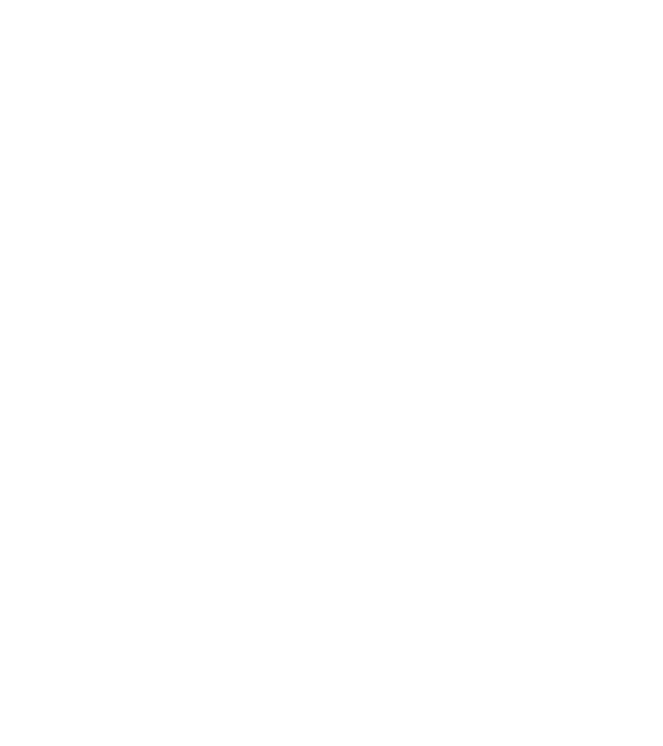
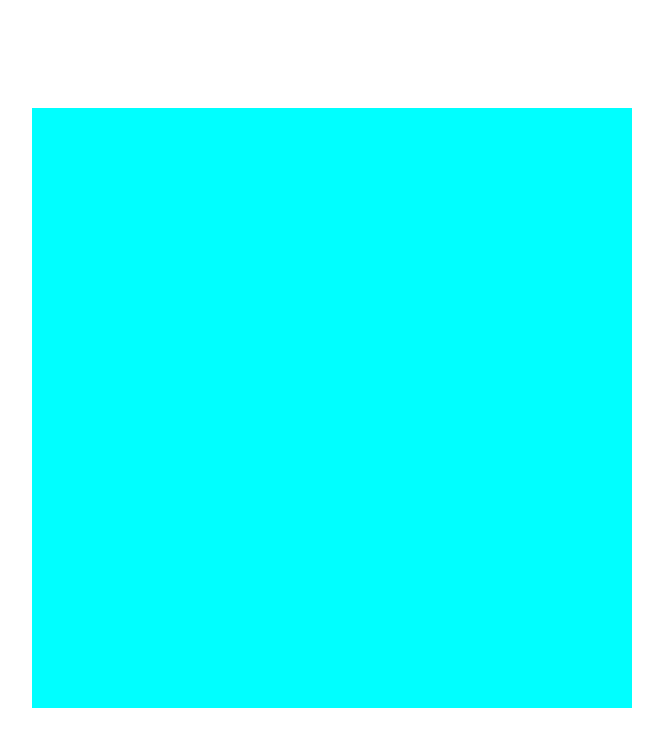
Before and after one commit to Stevjor/16x16_grid, a plain HTML site: page index.html in a window 1280 px wide. Shown: the whole page, without its empty margins (316-979 px from the left). Drawn offline with Linux system fonts and the light colour scheme.

Commit message:
Added container for grids.

```diff
--- a/index.html
+++ b/index.html
@@ -3,9 +3,13 @@
     <head>
         <title>16x16 grid</title>
         <meta charset="UTF-8">
+        <link rel="stylesheet" href="styles.css">
+        <script src="javascript.js" defer></script>
     </head>
 
     <body>
-        <div></div>
+
+        <div class="container"></div>
+
     </body>
 </html>
--- a/styles.css
+++ b/styles.css
@@ -0,0 +1,13 @@
+.container {
+    width: 600px;
+    height: 600px;
+    background-color: aqua;
+}
+
+body {
+    width: 100%;
+    height: 100vh;
+    display: flex;
+    justify-content: center;
+    align-items: center;
+}
```
